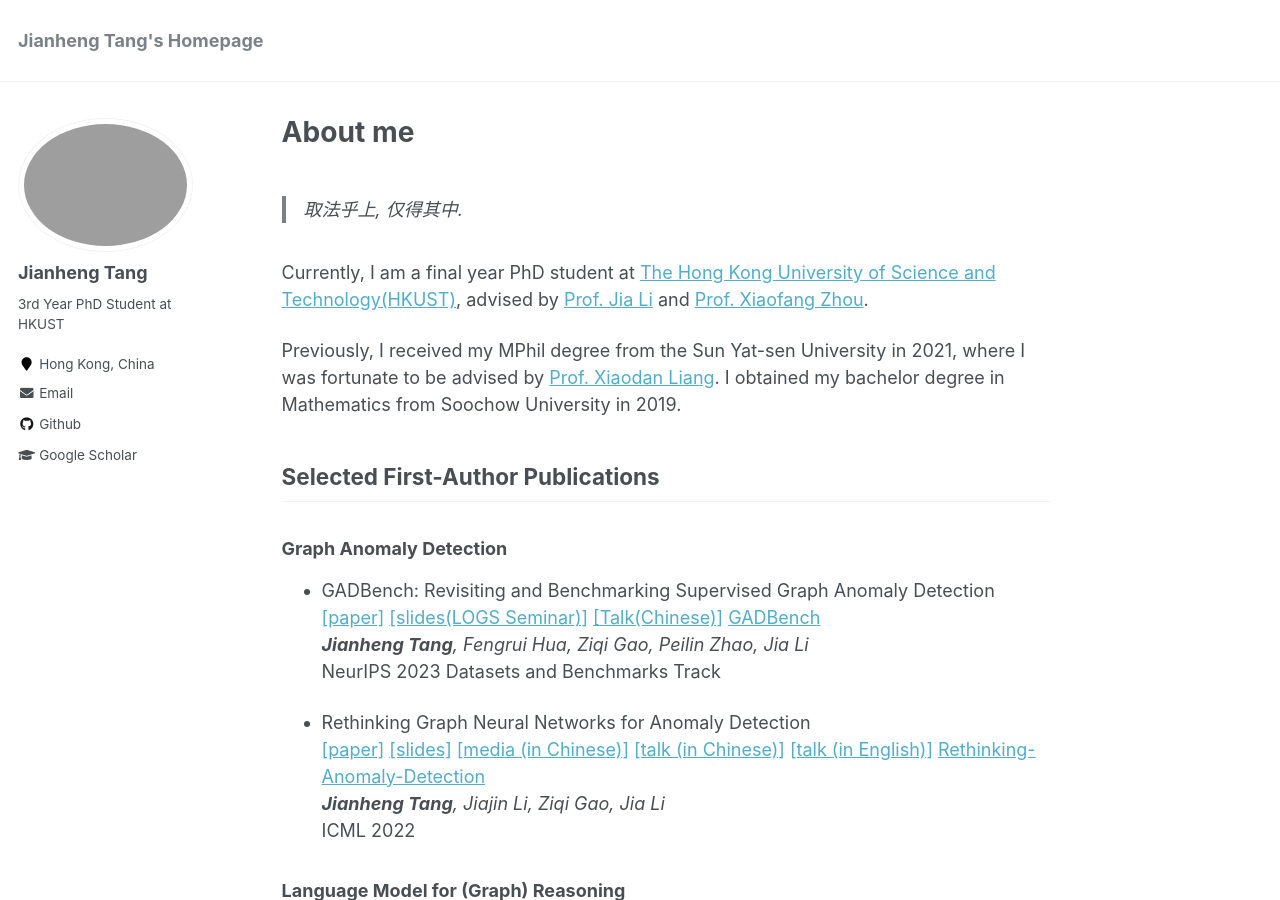
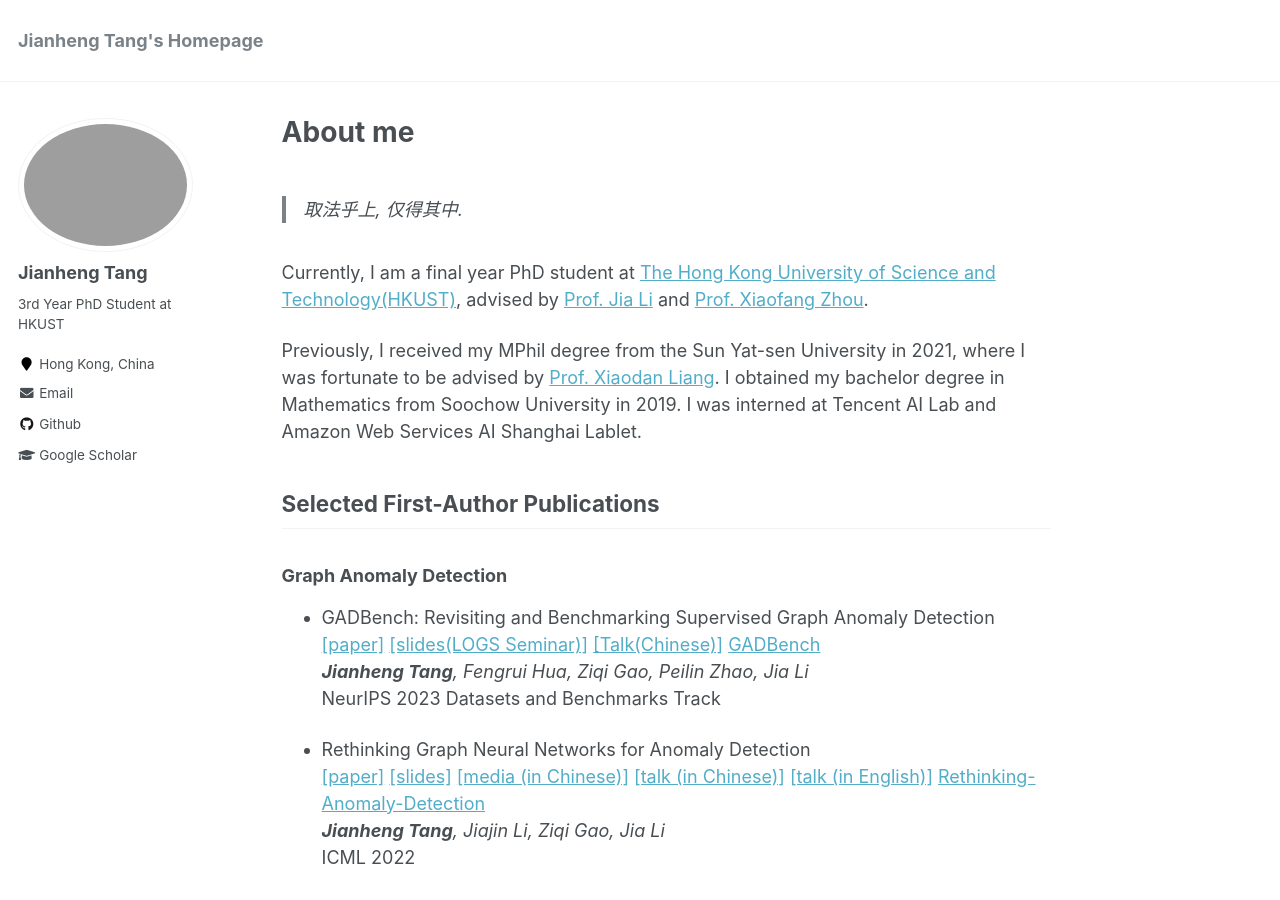
Before and after one commit to squareRoot3/squareRoot3.github.io, a Jekyll site: the page built from _pages/about.md, in a window 1280 px wide and 900 px high. Built offline with Jekyll 4.4.1, drawn with Linux system fonts in a browser that asks for light colours.

Commit message:
Update about.md

```diff
--- a/_pages/about.md
+++ b/_pages/about.md
@@ -14,7 +14,7 @@ Currently, I am a final year PhD student at [The Hong Kong University of Science
 advised by [Prof. Jia Li](https://sites.google.com/view/lijia) and [Prof. Xiaofang Zhou](https://sites.google.com/view/xiaofang-zhou/home).
 
 Previously, I received my MPhil degree from the Sun Yat-sen University in 2021, where I was fortunate to be advised by [Prof. Xiaodan Liang](https://scholar.google.com/citations?user=voxznZAAAAAJ&hl).
-I obtained my bachelor degree in Mathematics from Soochow University in 2019.
+I obtained my bachelor degree in Mathematics from Soochow University in 2019. I was interned at Tencent AI Lab and Amazon Web Services AI Shanghai Lablet.
 
 <!-- Place this tag in your head or just before your close body tag. -->
 <script async defer src="https://buttons.github.io/buttons.js"></script>
```
